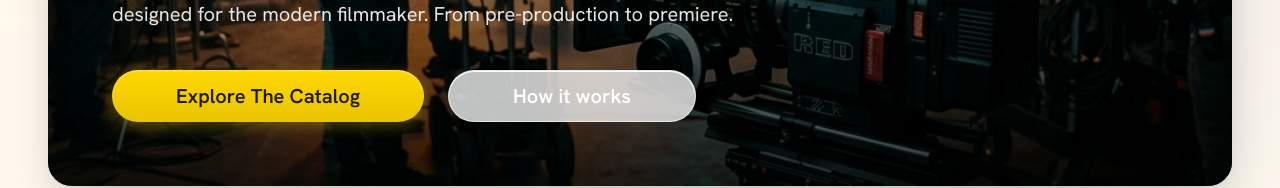
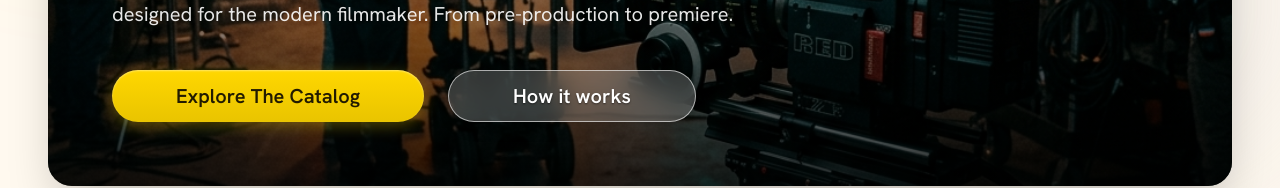
Before and after one commit to Naveen-Deevi/FilmFolio, a Next.js app: page / in a window 1280 px wide. Shown: the part 514-702 px from the top of the page. Built offline with nearby package versions, Linux system fonts and the light colour scheme; no server answers.

Commit message:
style: Decouple 'How it works' button from global liquid-glass to ensure crisp visibility against dark hero

```diff
--- a/app/page.tsx
+++ b/app/page.tsx
@@ -61,7 +61,7 @@ export default function LandingPage() {
                   <button className="glossy-primary text-on-primary-fixed font-title-md text-title-md px-xl py-md rounded-full hover:scale-105 transition-transform w-full md:w-auto h-[52px] flex items-center justify-center">Explore The Catalog</button>
                 </Link>
                 <Link href="/about">
-                  <button className="liquid-glass text-white font-title-md text-title-md px-xl py-md rounded-full border-white/40 hover:bg-white/10 transition-colors w-full md:w-auto h-[52px] flex items-center justify-center">How it works</button>
+                  <button className="bg-white/20 backdrop-blur-md border border-white/60 text-white font-title-md text-title-md px-xl py-md rounded-full hover:bg-white/30 transition-all w-full md:w-auto h-[52px] flex items-center justify-center shadow-lg" style={{ textShadow: '0 1px 2px rgba(0,0,0,0.5)' }}>How it works</button>
                 </Link>
               </div>
             </div>
```
